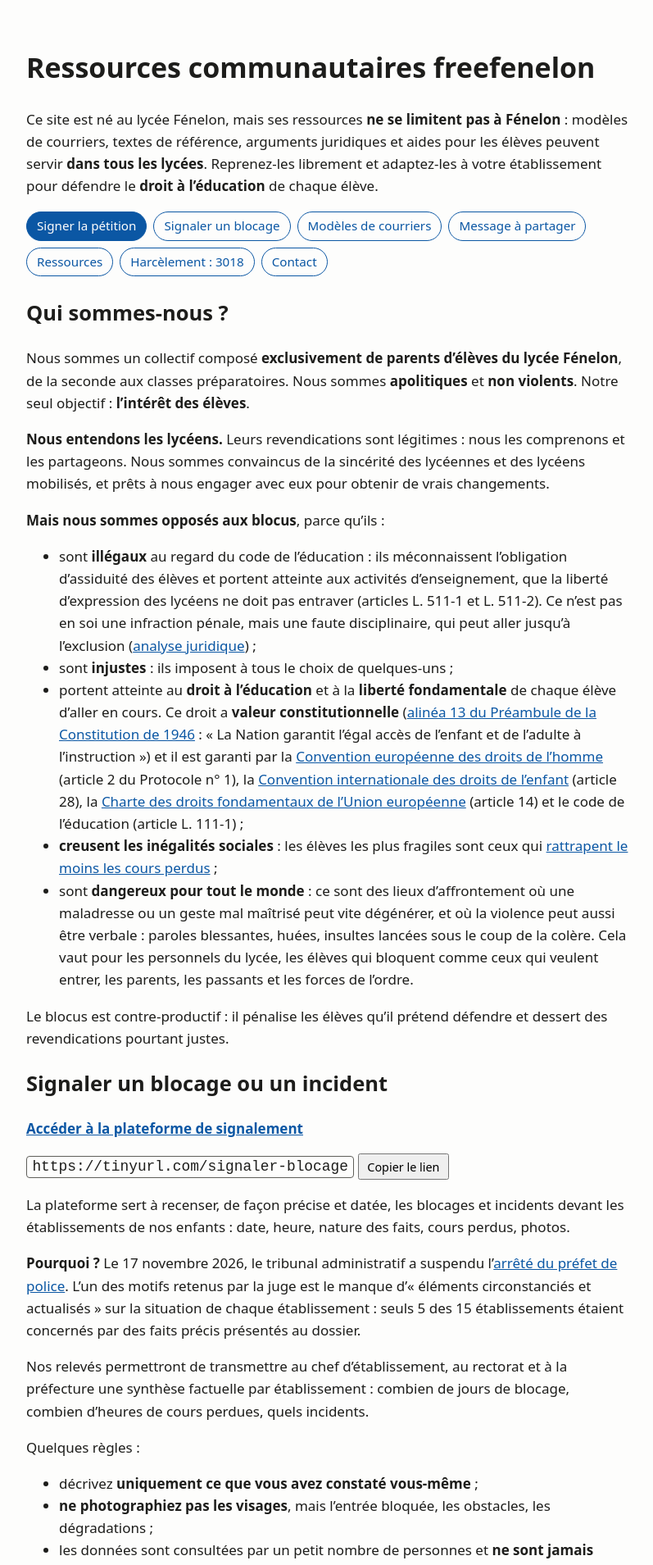
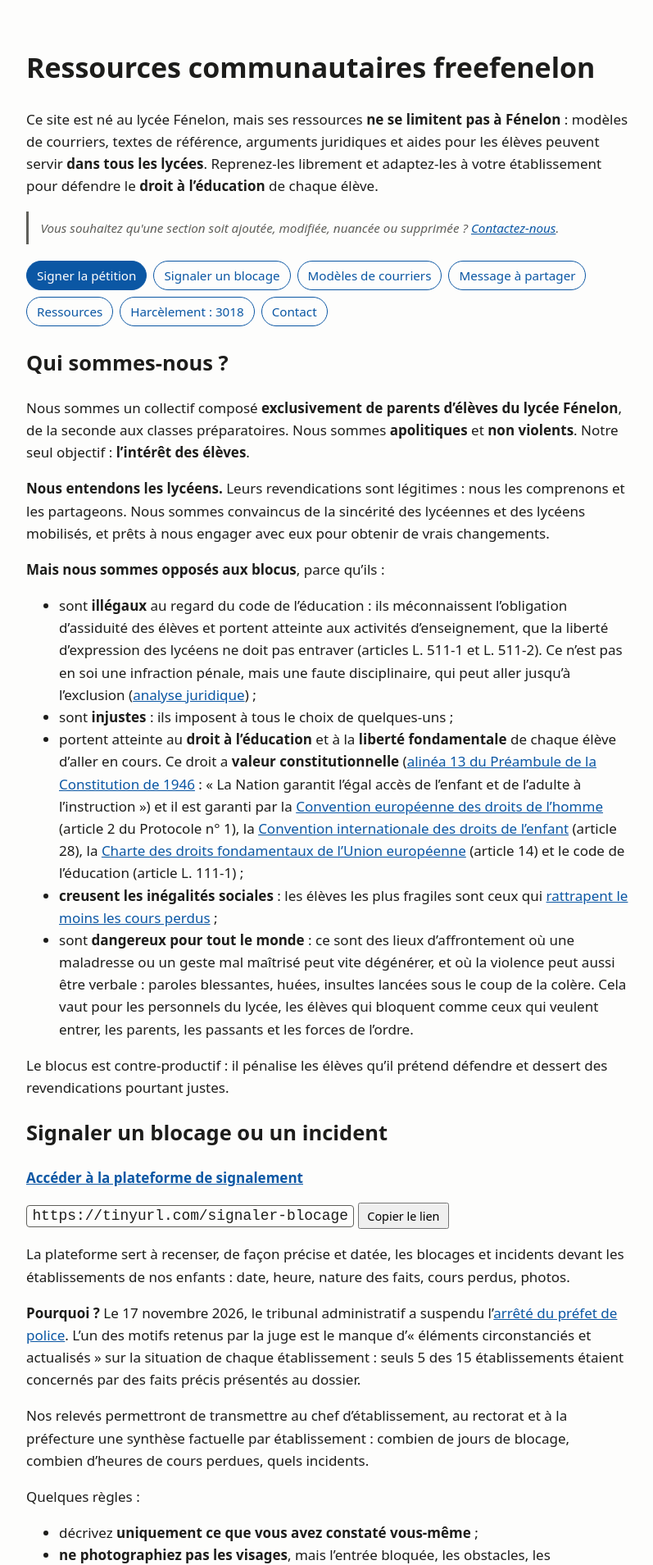
Before and after one commit to 4nf8hvwvry-collab/freefenelon, a Jekyll site: the page built from site/index.md, in a window 1280 px wide. Shown: the top 1909 px of the page at 82% size, without its empty margins (240-1037 px from the left). Built offline with Jekyll 4.4.1, drawn with Linux system fonts in a browser that asks for light colours; our own code applies the rules of GitHub Pages for plain Markdown files.

Commit message:
Intro : encart pour proposer des modifications
Co-Authored-By: Claude Opus 5.5 <noreply@anthropic.com>

```diff
--- a/site/_layouts/default.html
+++ b/site/_layouts/default.html
@@ -27,6 +27,8 @@
                       text-decoration: none; font-size: .95rem; }
     .acces-rapide a:first-child { background: var(--lien); color: var(--fond); }
     html { scroll-behavior: smooth; }
+    .note { margin: 0 0 1.25rem; padding: .5rem .9rem; border-left: 3px solid var(--discret);
+            color: var(--discret); font-size: .95rem; font-style: italic; }
     .modele { padding: .25rem 1.25rem; border: 1px solid var(--discret); border-radius: 6px; }
   </style>
 </head>
--- a/site/index.md
+++ b/site/index.md
@@ -5,6 +5,8 @@ layout: default
 # Ressources communautaires freefenelon
 
 Ce site est né au lycée Fénelon, mais ses ressources **ne se limitent pas à Fénelon** : modèles de courriers, textes de référence, arguments juridiques et aides pour les élèves peuvent servir **dans tous les lycées**. Reprenez-les librement et adaptez-les à votre établissement pour défendre le **droit à l'éducation** de chaque élève.
+
+<p class="note">Vous souhaitez qu'une section soit ajoutée, modifiée, nuancée ou supprimée ? <a href="#contact">Contactez-nous</a>.</p>
 
 <nav class="acces-rapide" aria-label="Accès rapide">
   <a href="https://www.change.org/freefenelon">Signer la pétition</a>
```
